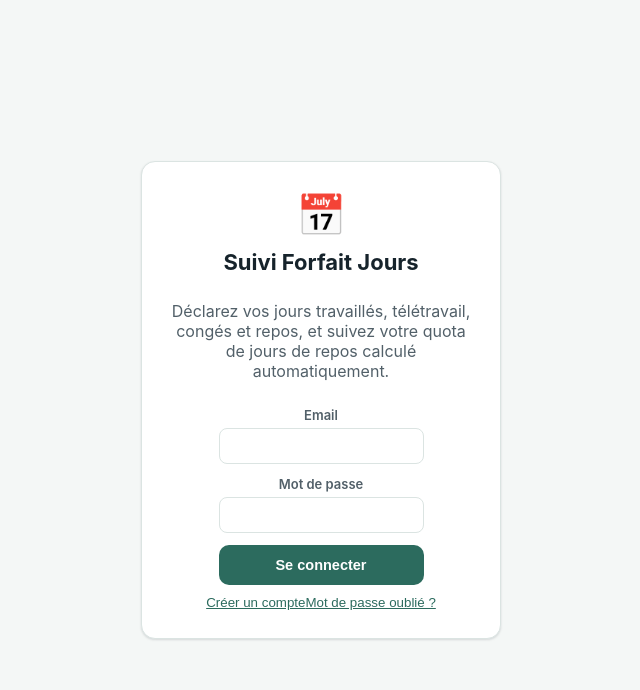
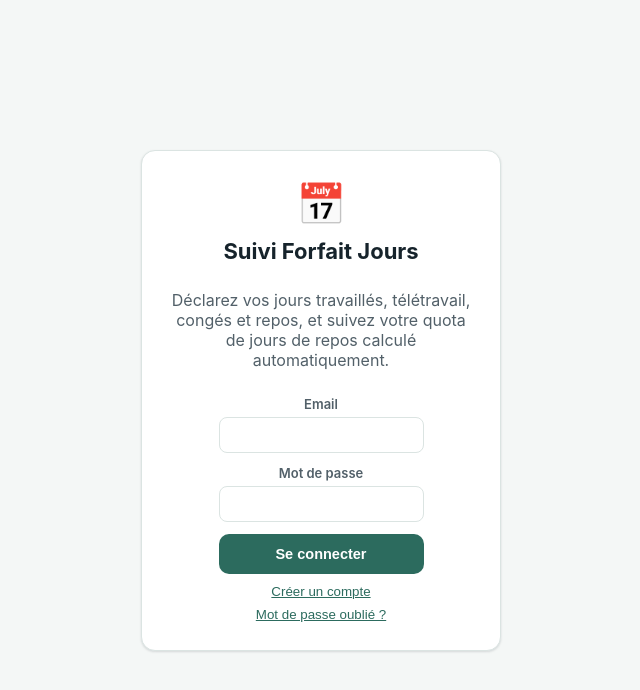
Before and after one commit to samonnicolas-lab/suivi-forfait-jours, a React (Vite) app: page /connexion in a window 1280 px wide. Shown: the top 690 px of the page, without its empty margins (319-959 px from the left). Built offline with nearby package versions, Linux system fonts and the light colour scheme; no server answers.

Commit message:
Sépare "Créer un compte" et "Mot de passe oublié" sur des lignes distinctes
Les deux liens se touchaient visuellement sur l'écran de connexion faute
d'espace suffisant en display flex row ; passage en colonne.

```diff
--- a/src/screens/Connexion.jsx
+++ b/src/screens/Connexion.jsx
@@ -102,7 +102,7 @@ export default function Connexion() {
           </button>
         </form>
 
-        <div style={{ display: "flex", justifyContent: "space-between", fontSize: 13 }}>
+        <div style={{ display: "flex", flexDirection: "column", alignItems: "center", gap: 8, fontSize: 13 }}>
           <button
             type="button"
             className="btn-link"
```
